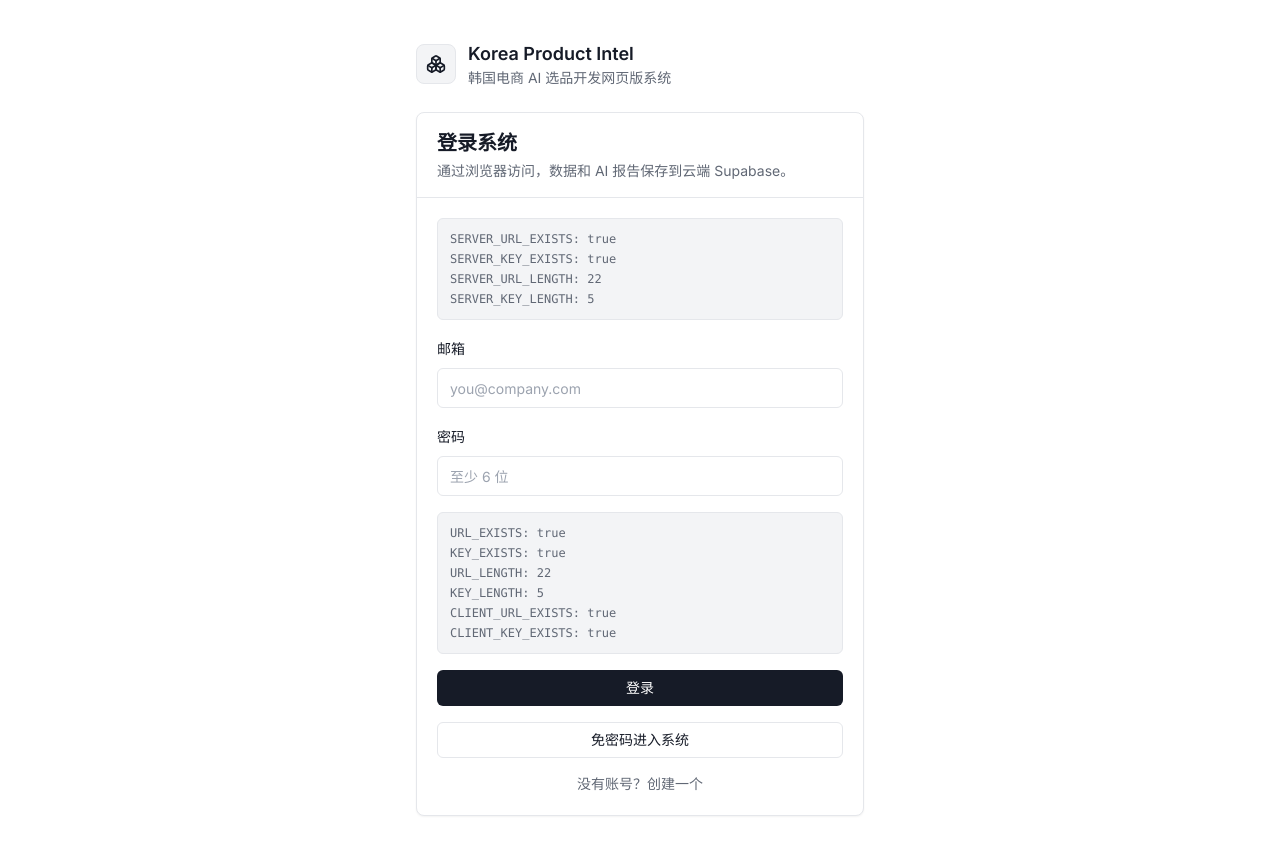
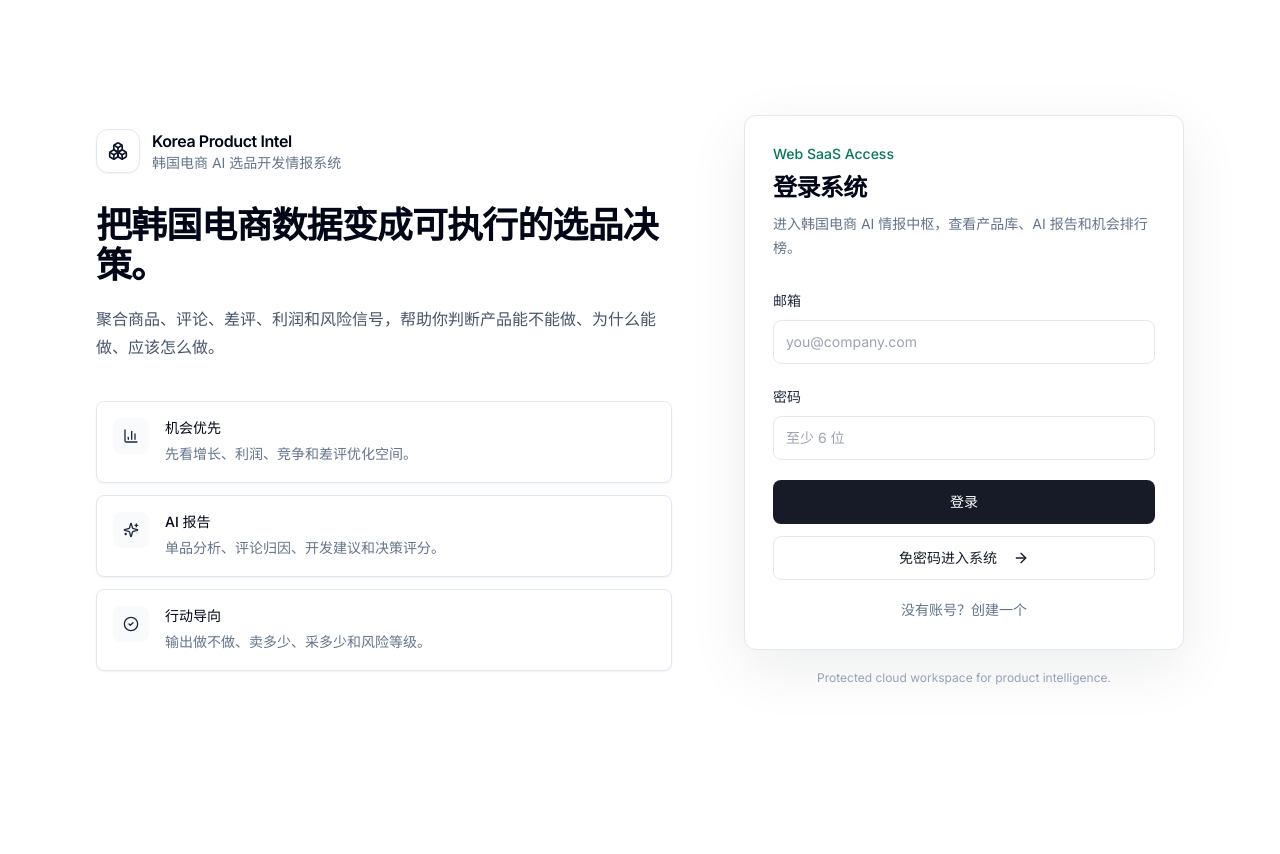
Before and after one commit to kangyii88-debug/-korea-product-intel, a Next.js app: page /login in a window 1280 px wide. After the commit the page ends 800 px from the top, so only its background shows below. Built offline with nearby package versions, Linux system fonts and the light colour scheme; no server answers.

Commit message:
Polish login page experience

```diff
--- a/app/login/page.tsx
+++ b/app/login/page.tsx
@@ -1,7 +1,6 @@
 import { Suspense } from "react";
-import { Boxes } from "lucide-react";
+import { BarChart3, Boxes, CheckCircle2, Sparkles } from "lucide-react";
 import { LoginForm } from "@/components/auth/login-form";
-import { Card, CardContent, CardHeader } from "@/components/ui/card";
 import { getPublicEnv } from "@/lib/env";
 
 export const dynamic = "force-dynamic";
@@ -9,42 +8,83 @@ export const revalidate = 0;
 
 export default function LoginPage() {
   const { supabaseUrl, supabaseAnonKey } = getPublicEnv();
-  const envDebug = {
-    urlExists: Boolean(supabaseUrl),
-    keyExists: Boolean(supabaseAnonKey),
-    urlLength: supabaseUrl?.length ?? 0,
-    keyLength: supabaseAnonKey?.length ?? 0,
-  };
+  const hasSupabaseConfig = Boolean(supabaseUrl && supabaseAnonKey);
 
   return (
-    <main className="flex min-h-screen items-center justify-center bg-white px-5 py-10">
-      <div className="w-full max-w-md">
-        <div className="mb-6 flex items-center gap-3">
-          <div className="flex h-10 w-10 items-center justify-center rounded-lg border bg-muted">
-            <Boxes className="h-5 w-5" />
+    <main className="min-h-screen bg-white text-foreground">
+      <div className="mx-auto grid min-h-screen w-full max-w-6xl items-center gap-10 px-6 py-10 lg:grid-cols-[1fr_440px] lg:px-8">
+        <section className="hidden max-w-2xl lg:block">
+          <div className="mb-8 flex items-center gap-3">
+            <div className="flex h-11 w-11 items-center justify-center rounded-xl border border-slate-200 bg-white shadow-sm">
+              <Boxes className="h-5 w-5 text-slate-900" />
+            </div>
+            <div>
+              <p className="text-base font-semibold tracking-tight text-slate-950">Korea Product Intel</p>
+              <p className="text-sm text-slate-500">韩国电商 AI 选品开发情报系统</p>
+            </div>
           </div>
-          <div>
-            <h1 className="text-lg font-semibold">Korea Product Intel</h1>
-            <p className="text-sm text-muted-foreground">韩国电商 AI 选品开发网页版系统</p>
+
+          <h1 className="max-w-xl text-4xl font-semibold tracking-tight text-slate-950">
+            把韩国电商数据变成可执行的选品决策。
+          </h1>
+          <p className="mt-5 max-w-xl text-base leading-7 text-slate-600">
+            聚合商品、评论、差评、利润和风险信号，帮助你判断产品能不能做、为什么能做、应该怎么做。
+          </p>
+
+          <div className="mt-10 grid max-w-xl gap-3">
+            {[
+              { icon: BarChart3, title: "机会优先", text: "先看增长、利润、竞争和差评优化空间。" },
+              { icon: Sparkles, title: "AI 报告", text: "单品分析、评论归因、开发建议和决策评分。" },
+              { icon: CheckCircle2, title: "行动导向", text: "输出做不做、卖多少、采多少和风险等级。" },
+            ].map((item) => (
+              <div key={item.title} className="flex gap-4 rounded-lg border border-slate-200 bg-white p-4 shadow-sm">
+                <div className="flex h-9 w-9 shrink-0 items-center justify-center rounded-lg bg-slate-50">
+                  <item.icon className="h-4 w-4 text-slate-800" />
+                </div>
+                <div>
+                  <p className="text-sm font-medium text-slate-950">{item.title}</p>
+                  <p className="mt-1 text-sm leading-6 text-slate-500">{item.text}</p>
+                </div>
+              </div>
+            ))}
           </div>
-        </div>
-        <Card>
-          <CardHeader>
-            <h2 className="text-xl font-semibold">登录系统</h2>
-            <p className="mt-1 text-sm text-muted-foreground">通过浏览器访问，数据和 AI 报告保存到云端 Supabase。</p>
-          </CardHeader>
-          <CardContent>
-            <div className="mb-4 space-y-1 rounded-md border bg-muted p-3 font-mono text-xs text-muted-foreground">
-              <p>SERVER_URL_EXISTS: {String(envDebug.urlExists)}</p>
-              <p>SERVER_KEY_EXISTS: {String(envDebug.keyExists)}</p>
-              <p>SERVER_URL_LENGTH: {envDebug.urlLength}</p>
-              <p>SERVER_KEY_LENGTH: {envDebug.keyLength}</p>
+        </section>
+
+        <section className="mx-auto w-full max-w-[440px]">
+          <div className="mb-8 flex items-center gap-3 lg:hidden">
+            <div className="flex h-11 w-11 items-center justify-center rounded-xl border border-slate-200 bg-white shadow-sm">
+              <Boxes className="h-5 w-5 text-slate-900" />
             </div>
+            <div>
+              <p className="text-base font-semibold tracking-tight text-slate-950">Korea Product Intel</p>
+              <p className="text-sm text-slate-500">韩国电商 AI 选品开发情报系统</p>
+            </div>
+          </div>
+
+          <div className="rounded-xl border border-slate-200 bg-white p-7 shadow-[0_18px_60px_rgba(15,23,42,0.08)]">
+            <div className="mb-7">
+              <p className="text-sm font-medium text-emerald-700">Web SaaS Access</p>
+              <h2 className="mt-2 text-2xl font-semibold tracking-tight text-slate-950">登录系统</h2>
+              <p className="mt-2 text-sm leading-6 text-slate-500">
+                进入韩国电商 AI 情报中枢，查看产品库、AI 报告和机会排行榜。
+              </p>
+            </div>
+
+            {!hasSupabaseConfig ? (
+              <div className="mb-5 rounded-lg border border-amber-200 bg-amber-50 px-4 py-3 text-sm text-amber-800">
+                Supabase 环境变量未配置，正式登录暂不可用。你仍可使用免密码预览入口。
+              </div>
+            ) : null}
+
             <Suspense>
-              <LoginForm supabaseUrl={supabaseUrl} supabaseAnonKey={supabaseAnonKey} envDebug={envDebug} />
+              <LoginForm supabaseUrl={supabaseUrl} supabaseAnonKey={supabaseAnonKey} />
             </Suspense>
-          </CardContent>
-        </Card>
+          </div>
+
+          <p className="mt-5 text-center text-xs text-slate-400">
+            Protected cloud workspace for product intelligence.
+          </p>
+        </section>
       </div>
     </main>
   );
--- a/components/auth/login-form.tsx
+++ b/components/auth/login-form.tsx
@@ -1,30 +1,21 @@
 "use client";
 
 import { useState } from "react";
+import { ArrowRight, Loader2 } from "lucide-react";
 import { useRouter, useSearchParams } from "next/navigation";
 import { Button } from "@/components/ui/button";
-import { createClient, hasSupabasePublicEnv } from "@/lib/supabase/client";
+import { createClient } from "@/lib/supabase/client";
 
 export function LoginForm({
   supabaseUrl,
   supabaseAnonKey,
-  envDebug,
 }: {
   supabaseUrl?: string;
   supabaseAnonKey?: string;
-  envDebug: {
-    urlExists: boolean;
-    keyExists: boolean;
-    urlLength: number;
-    keyLength: number;
-  };
 }) {
   const router = useRouter();
   const searchParams = useSearchParams();
   const next = searchParams.get("next") || "/";
-  const publicEnv = hasSupabasePublicEnv();
-  const hasSupabaseUrl = Boolean(supabaseUrl) || publicEnv.hasUrl;
-  const hasSupabaseAnonKey = Boolean(supabaseAnonKey) || publicEnv.hasAnonKey;
   const [email, setEmail] = useState("");
   const [password, setPassword] = useState("");
   const [mode, setMode] = useState<"signin" | "signup">("signin");
@@ -40,7 +31,7 @@ export function LoginForm({
 
     const supabase = createClient({ url: supabaseUrl, anonKey: supabaseAnonKey });
     if (!supabase) {
-      setMessage("Supabase client 创建失败。请查看下方 env 诊断值。");
+      setMessage("Supabase 连接未配置，请先使用免密码预览入口。");
       setLoading(false);
       return;
     }
@@ -49,7 +40,7 @@ export function LoginForm({
       const result = await supabase.auth.signInWithPassword({ email, password });
 
       if (result.error) {
-        setMessage("登录失败：账号不存在或密码不正确。请先点击下方“没有账号？创建一个”，或检查邮箱和密码。");
+        setMessage("登录失败：账号不存在或密码不正确。你可以先创建账号，或使用免密码预览入口。");
         setLoading(false);
         return;
       }
@@ -85,9 +76,9 @@ export function LoginForm({
   }
 
   return (
-    <form onSubmit={submit} className="space-y-4">
-      <div>
-        <label className="text-sm font-medium" htmlFor="email">
+    <form onSubmit={submit} className="space-y-5">
+      <div className="space-y-2">
+        <label className="text-sm font-medium text-slate-800" htmlFor="email">
           邮箱
         </label>
         <input
@@ -96,12 +87,13 @@ export function LoginForm({
           required
           value={email}
           onChange={(event) => setEmail(event.target.value)}
-          className="mt-2 h-10 w-full rounded-md border px-3 text-sm outline-none focus:ring-2 focus:ring-ring"
+          className="h-11 w-full rounded-lg border border-slate-200 bg-white px-3 text-sm text-slate-950 outline-none transition focus:border-slate-400 focus:ring-4 focus:ring-slate-100"
           placeholder="you@company.com"
         />
       </div>
-      <div>
-        <label className="text-sm font-medium" htmlFor="password">
+
+      <div className="space-y-2">
+        <label className="text-sm font-medium text-slate-800" htmlFor="password">
           密码
         </label>
         <input
@@ -111,49 +103,57 @@ export function LoginForm({
           minLength={6}
           value={password}
           onChange={(event) => setPassword(event.target.value)}
-          className="mt-2 h-10 w-full rounded-md border px-3 text-sm outline-none focus:ring-2 focus:ring-ring"
+          className="h-11 w-full rounded-lg border border-slate-200 bg-white px-3 text-sm text-slate-950 outline-none transition focus:border-slate-400 focus:ring-4 focus:ring-slate-100"
           placeholder="至少 6 位"
         />
       </div>
+
       {message ? (
         <p
           className={
             messageTone === "success"
-              ? "rounded-md border border-emerald-200 bg-emerald-50 p-3 text-sm text-emerald-800"
-              : "rounded-md border border-red-200 bg-red-50 p-3 text-sm text-red-800"
+              ? "rounded-lg border border-emerald-200 bg-emerald-50 px-4 py-3 text-sm leading-6 text-emerald-800"
+              : "rounded-lg border border-red-200 bg-red-50 px-4 py-3 text-sm leading-6 text-red-800"
           }
         >
           {message}
         </p>
       ) : null}
-      <div className="space-y-1 rounded-md border bg-muted p-3 font-mono text-xs text-muted-foreground">
-        <p>URL_EXISTS: {String(envDebug.urlExists)}</p>
-        <p>KEY_EXISTS: {String(envDebug.keyExists)}</p>
-        <p>URL_LENGTH: {envDebug.urlLength}</p>
-        <p>KEY_LENGTH: {envDebug.keyLength}</p>
-        <p>CLIENT_URL_EXISTS: {String(hasSupabaseUrl)}</p>
-        <p>CLIENT_KEY_EXISTS: {String(hasSupabaseAnonKey)}</p>
-      </div>
-      <Button className="w-full" disabled={loading}>
-        {loading ? "处理中..." : mode === "signin" ? "登录" : "创建账号"}
+
+      <div className="space-y-3">
+        <Button className="h-11 w-full rounded-lg" disabled={loading}>
+          {loading ? (
+            <>
+              <Loader2 className="mr-2 h-4 w-4 animate-spin" />
+              处理中
+            </>
+          ) : mode === "signin" ? (
+            "登录"
+          ) : (
+            "创建账号"
+          )}
         </Button>
+
         <Button
           type="button"
           variant="outline"
-        className="w-full"
+          className="h-11 w-full rounded-lg border-slate-200 bg-white"
           onClick={() => {
             window.location.href = `/api/auth/demo?next=${encodeURIComponent(next)}`;
           }}
         >
           免密码进入系统
+          <ArrowRight className="ml-2 h-4 w-4" />
         </Button>
+      </div>
+
       <button
         type="button"
         onClick={() => {
           setMode(mode === "signin" ? "signup" : "signin");
           setMessage("");
         }}
-        className="w-full text-sm text-muted-foreground hover:text-foreground"
+        className="w-full text-sm text-slate-500 transition hover:text-slate-950"
       >
         {mode === "signin" ? "没有账号？创建一个" : "已有账号？返回登录"}
       </button>
```
Lines whose indentation alone changed are shown as unchanged.
